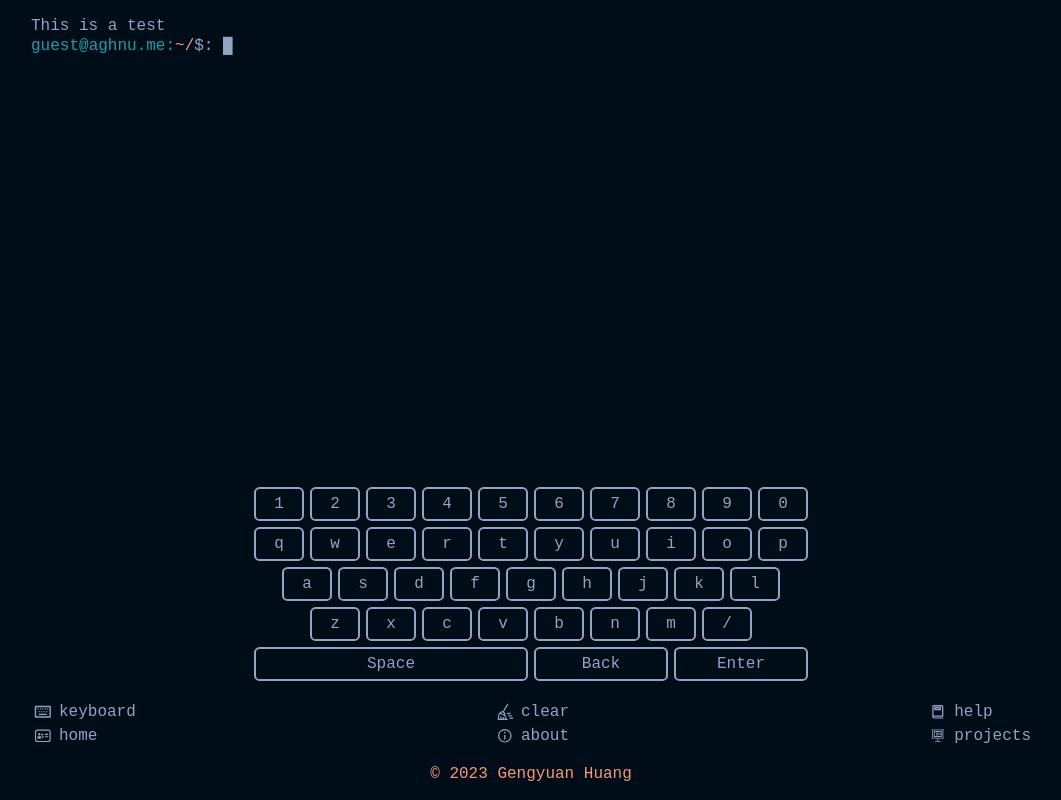
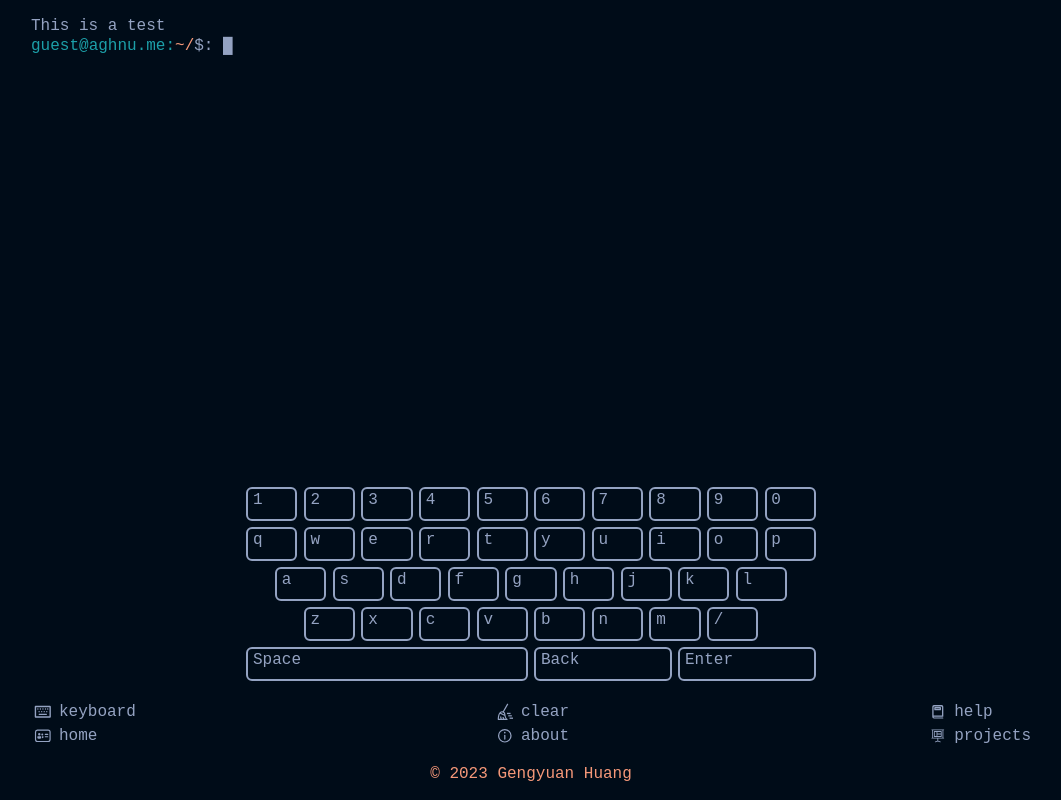
Before and after one commit to aghnu/REACO, a React (Vite) app: page / in a window 1280 px wide. Shown: the whole page, without its empty margins (109-1170 px from the left). Built offline with nearby package versions, Linux system fonts and the light colour scheme; a web font is replaced by a local one; what jotai-optics would draw is missing.

Commit message:
Update virtual keyboard key style

```diff
--- a/src/styles/components/virtual-keyboard.module.scss
+++ b/src/styles/components/virtual-keyboard.module.scss
@@ -5,7 +5,7 @@
   .row {
     @include mixin-center-children;
     width: 100%;
-    max-width: 35rem;
+    max-width: 36rem;
     min-width: 18rem;
 
     .key {
@@ -42,11 +42,19 @@
 
     .key .label {
       @include mixin-w-h-fill;
-      @include mixin-center-children;
+      @include mixin-w-h-min;
 
       border: 2px solid var(--color-text-plain);
-      border-radius: 0.35rem;
+      border-radius: 0.375rem;
       background-color: var(--color-background);
+      overflow: hidden;
+      padding: 0.15rem 0.3rem;
+
+      p {
+        @include mixin-w-h-fill(fit-content);
+        white-space: nowrap;
+        line-height: 1rem;
+      }
     }
   }
 }
--- a/src/styles/global.scss
+++ b/src/styles/global.scss
@@ -22,6 +22,11 @@ $padding-container-main: 1rem;
   height: $height;
 }
 
+@mixin mixin-w-h-min($min-width: fit-content, $min-height: $min-width) {
+  min-width: $min-width;
+  min-height: $min-height;
+}
+
 @mixin mixin-disable-selection() {
   -webkit-user-select: none;
   -khtml-user-select: none;
```
